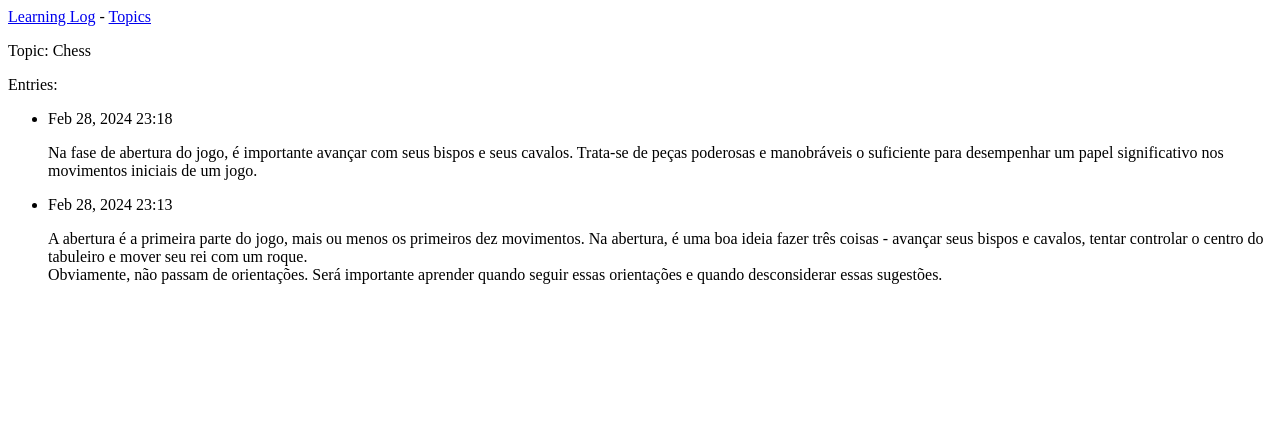
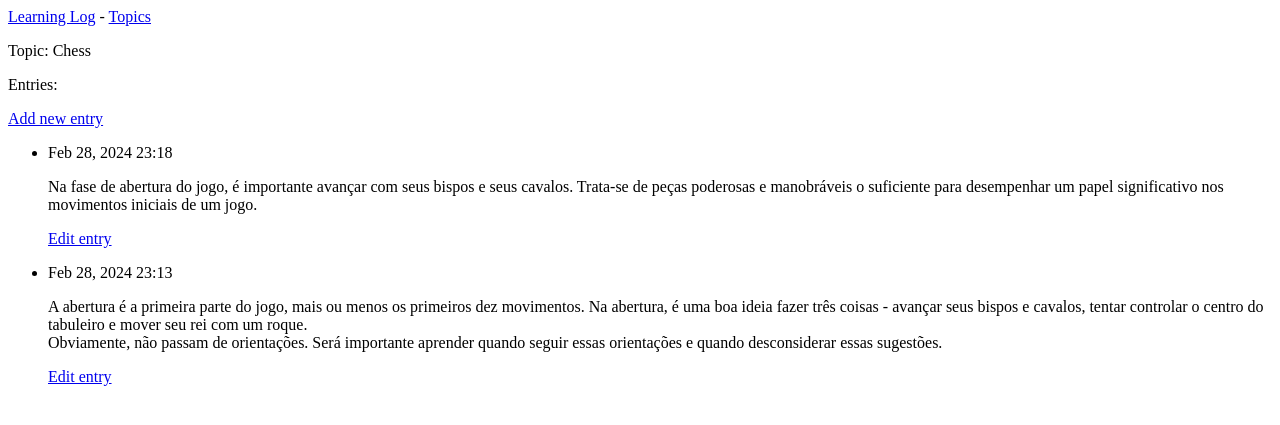
Before and after one commit to Matheusf-Soares/learning_log, a Django app: page /topics/1/ in a window 1280 px wide. Shown: the top 425 px of the page. Run offline with Django 4.2, Linux system fonts and the light colour scheme; data comes from the database, SQL or seed files in the repository; both versions use the stored data as it was after the commit.

Commit message:
Adição de formulários para criação e edição de topics e entries

```diff
--- a/learning_logs/templates/learning_logs/topic.html
+++ b/learning_logs/templates/learning_logs/topic.html
@@ -5,11 +5,17 @@
 <p>Topic: {{ topic.text }}</p>
 
 <p>Entries:</p>
+<p>
+  <a href="{% url 'learning_logs:new_entry' topic.id %}">Add new entry</a>
+</p>
 <ul>
   {% for entry in entries %}
     <li>
         <p>{{ entry.date_added|date:'M d, Y H:i' }}</p>
         <p>{{ entry.text|linebreaks }}</p>
+        <p>
+          <a href="{% url 'learning_logs:edit_entry' entry.id %}">Edit entry</a>
+        </p>
     </li>
   {% empty %}
     <li>There are no entries for this topic yet.</li>
--- a/learning_logs/templates/learning_logs/topics.html
+++ b/learning_logs/templates/learning_logs/topics.html
@@ -15,4 +15,6 @@
   {% endfor %}
 </ul>
 
+<a href="{% url 'learning_logs:new_topic' %}">Add a new topic</a>
+
 {% endblock content %}
--- a/learning_logs/urls.py
+++ b/learning_logs/urls.py
@@ -12,5 +12,11 @@ urlpatterns = [
     # Página que mostra todos os tópicos
     path('topics/', views.topics, name='topics'),
     # Página de detalhes para um único tópico
-    path('topics/<int:topic_id>/', views.topic, name='topic')
+    path('topics/<int:topic_id>/', views.topic, name='topic'),
+    # Página para adicionar um tópico novo
+    path('new_topic/', views.new_topic, name='new_topic'),
+    # Página para adicionar uma entrada nova
+    path('new_entry/<int:topic_id>/', views.new_entry, name='new_entry'),
+    # Página para editar uma entrada
+    path('edit_entry/<int:entry_id>/', views.edit_entry, name='edit_entry'),
 ]
--- a/learning_logs/views.py
+++ b/learning_logs/views.py
@@ -1,6 +1,7 @@
-from django.shortcuts import render
+from django.shortcuts import render, redirect
 
-from .models import Topic
+from .models import Topic, Entry
+from .forms import TopicForm, EntryForm
 
 def index(request):
     """A pátina inicial para o Registro de Aprendizagem"""
@@ -18,3 +19,57 @@ def topic(request, topic_id):
     entries = topic.entry_set.order_by('-date_added') # O sinal de menos ordena em ordem inversa
     context= {'topic': topic, 'entries': entries}
     return render(request, 'learning_logs/topic.html', context)
+
+def new_topic(request):
+    """Adiciona um tópico novo"""
+    if request.method != 'POST':
+        # Nenhum dado enviado; cria um formulário em branco
+        form = TopicForm()
+    else:
+        # Dados POST enviados; processa os dados
+        form = TopicForm(data=request.POST)
+        if form.is_valid():
+            form.save()
+            return redirect('learning_logs:topics')
+
+    # Exibe um formulário em branco ou inválido
+    context = { 'form': form }
+    return render(request, 'learning_logs/new_topic.html', context)
+
+def new_entry(request, topic_id):
+    """Adiciona uma entrada nova para um tópico específico"""
+    topic = Topic.objects.get(id=topic_id)
+
+    if(request.method != 'POST'):
+        # Nenhum dado enviado; cria um formulário em branco
+        form = EntryForm()
+    else:
+        # Dados POST enviados; processa os dados
+        form = EntryForm(data=request.POST)
+        if form.is_valid():
+            new_entry = form.save(commit=False) # Cria um entry sem salvar no banco
+            new_entry.topic = topic
+            new_entry.save()
+            return redirect('learning_logs:topic', topic_id=topic_id)
+
+    # Exibe um formulário em branco ou inválido
+    context = {'topic': topic, 'form': form}
+    return render(request, 'learning_logs/new_entry.html', context)
+
+def edit_entry(request, entry_id):
+    """Edita uma entrada existente"""
+    entry = Entry.objects.get(id=entry_id)
+    topic = entry.topic
+
+    if request.method != 'POST':
+        # Requisição inicial; pré-preenche formulário com a entrada atual
+        form = EntryForm(instance=entry)
+    else:
+        # Dados POST enviados; processa os dados
+        form = EntryForm(instance=entry, data=request.POST)
+        if form.is_valid():
+            form.save()
+            return redirect('learning_logs:topic', topic_id=topic.id)
+
+    context = {'entry': entry, 'topic': topic, 'form': form}
+    return render(request, 'learning_logs/edit_entry.html', context)
```
Also changed, not shown: learning_logs/forms.py (added, +16 -0 lines), learning_logs/templates/learning_logs/edit_entry.html (added, +14 -0 lines), learning_logs/templates/learning_logs/new_entry.html (added, +10 -0 lines), learning_logs/templates/learning_logs/new_topic.html (added, +10 -0 lines), db.sqlite3.
